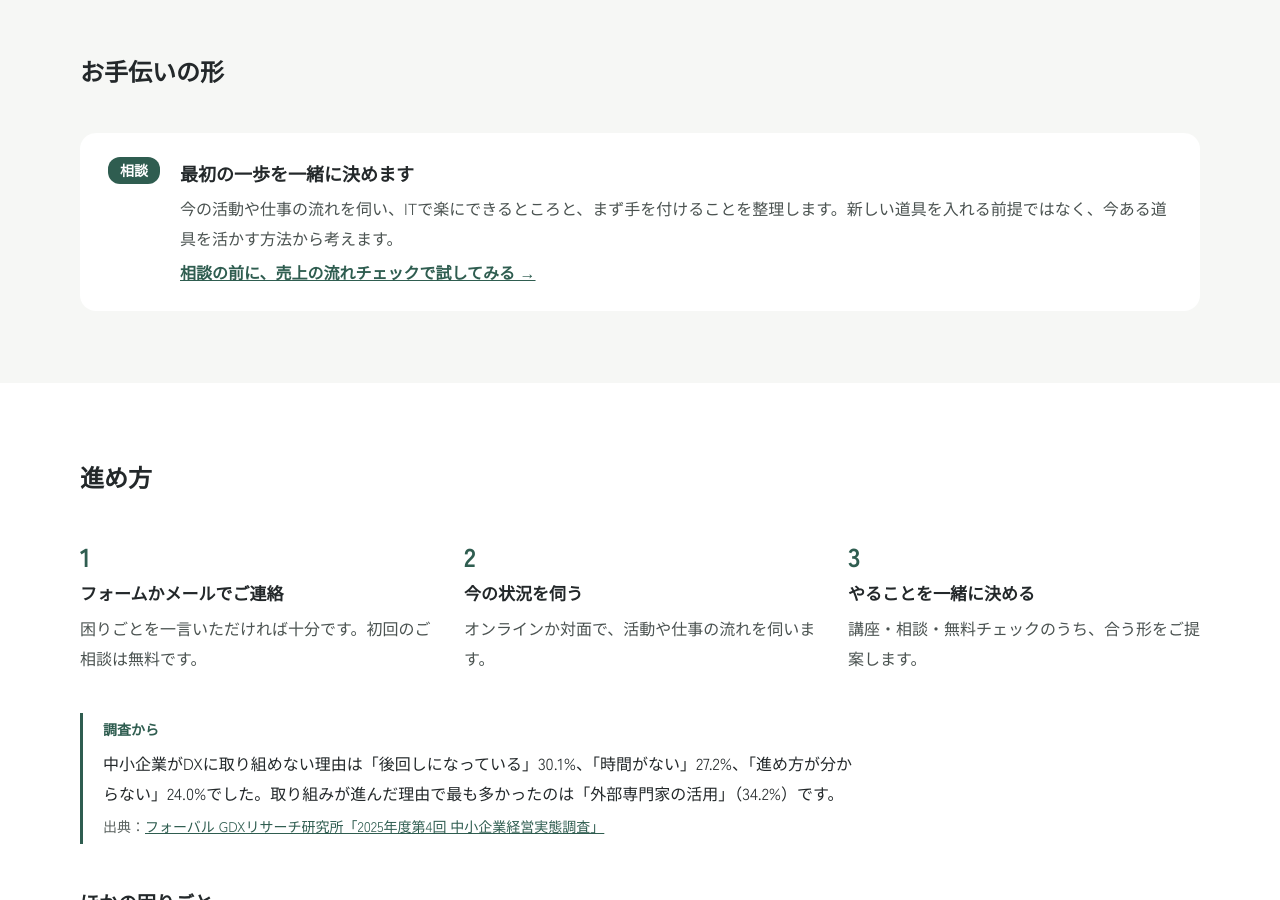
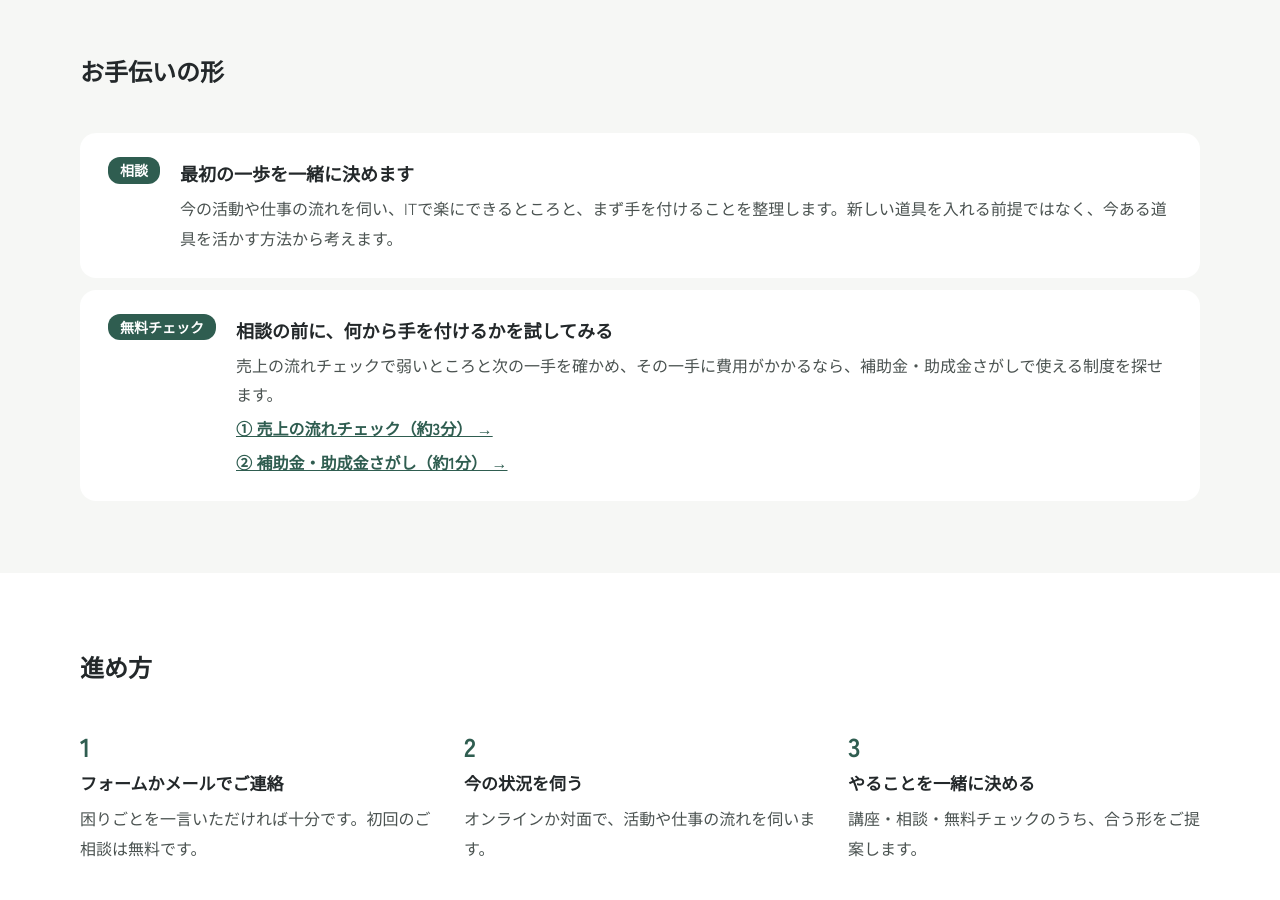
Before and after one commit to fumifumi0831/tomita-ai.jp, a Jekyll site: the page built from services/first-step.html, in a window 1280 px wide and 900 px high, scrolled down 882 px. Built offline with Jekyll 4.4.1, drawn with Linux system fonts in a browser that asks for light colours.

Commit message:
できることの各ページから無料チェックへの導線を追加
Co-Authored-By: Claude Opus 5.5 <noreply@anthropic.com>
Claude-Session: https://claude.ai/code/session_01L8vDNe7qbjzHshKeG5faMY

```diff
--- a/index.html
+++ b/index.html
@@ -71,7 +71,7 @@ description: 富田AIデジタル活用支援事務所は、東京を拠点に
 </a>
 </li>
 </ul>
-<p style="margin: 0; font-size: 16px">東京の補助金・助成金を、やりたいことから探せるページも試作しています。<a href="/subsidy.html" style="font-weight: 700">補助金・助成金さがし →</a></p>
+<p style="margin: 0; font-size: 16px">相談の前に、売上の流れ・補助金・届いたリンクを自分で確かめられる無料チェックもあります。<a href="/check.html" style="font-weight: 700">無料チェックを見る →</a></p>
 </div>
 </section>
 
--- a/services/ai.html
+++ b/services/ai.html
@@ -52,6 +52,7 @@ description: 便利そうだけれど、間違いや個人情報の扱いが心
 <div style="flex: 1 1 320px; min-width: 0; display: flex; flex-direction: column; gap: 4px">
 <h3 style="margin: 0; font-size: 18px; font-weight: 700">AIに入れていい？チェック（準備中）</h3>
 <p style="margin: 0; font-size: 16px; color: #4A5250">入れようとしている情報を選ぶと、注意点が分かる無料のチェックです。</p>
+<p style="margin: 0; font-size: 14px; color: #5C6461">いま使える無料チェックは<a href="/check.html">無料チェックの一覧</a>からどうぞ。</p>
 </div>
 </li>
 </ul>
--- a/services/first-step.html
+++ b/services/first-step.html
@@ -38,7 +38,15 @@ description: 詳しい人も、気軽に聞ける相談先もない。日々の
 <div style="flex: 1 1 320px; min-width: 0; display: flex; flex-direction: column; gap: 4px">
 <h3 style="margin: 0; font-size: 18px; font-weight: 700">最初の一歩を一緒に決めます</h3>
 <p style="margin: 0; font-size: 16px; color: #4A5250">今の活動や仕事の流れを伺い、ITで楽にできるところと、まず手を付けることを整理します。新しい道具を入れる前提ではなく、今ある道具を活かす方法から考えます。</p>
-<a href="/check-sales.html" style="align-self: flex-start; font-size: 16px; font-weight: 700">相談の前に、売上の流れチェックで試してみる →</a>
+</div>
+</li>
+<li style="display: flex; flex-wrap: wrap; gap: 8px 20px; background: #FFFFFF; border-radius: 16px; padding: 24px 28px">
+<span style="flex: 0 0 auto; align-self: flex-start; font-size: 14px; font-weight: 700; color: #FFFFFF; background: #2F5D50; border-radius: 12px; padding: 0 12px; line-height: 1.9">無料チェック</span>
+<div style="flex: 1 1 320px; min-width: 0; display: flex; flex-direction: column; gap: 4px">
+<h3 style="margin: 0; font-size: 18px; font-weight: 700">相談の前に、何から手を付けるかを試してみる</h3>
+<p style="margin: 0; font-size: 16px; color: #4A5250">売上の流れチェックで弱いところと次の一手を確かめ、その一手に費用がかかるなら、補助金・助成金さがしで使える制度を探せます。</p>
+<a href="/check-sales.html" style="align-self: flex-start; font-size: 16px; font-weight: 700">① 売上の流れチェック（約3分） →</a>
+<a href="/subsidy.html" style="align-self: flex-start; font-size: 16px; font-weight: 700">② 補助金・助成金さがし（約1分） →</a>
 </div>
 </li>
 </ul>
--- a/services/security.html
+++ b/services/security.html
@@ -50,8 +50,10 @@ description: 名簿やパスワード、怪しいメールへの対応が、特
 <li style="display: flex; flex-wrap: wrap; gap: 8px 20px; background: #FFFFFF; border-radius: 16px; padding: 24px 28px">
 <span style="flex: 0 0 auto; align-self: flex-start; font-size: 14px; font-weight: 700; color: #FFFFFF; background: #2F5D50; border-radius: 12px; padding: 0 12px; line-height: 1.9">無料チェック</span>
 <div style="flex: 1 1 320px; min-width: 0; display: flex; flex-direction: column; gap: 4px">
-<h3 style="margin: 0; font-size: 18px; font-weight: 700">情報の置き場チェック（準備中）</h3>
-<p style="margin: 0; font-size: 16px; color: #4A5250">いくつかの質問に答えると、気をつけたい点と次の一手が分かる無料のチェックです。</p>
+<h3 style="margin: 0; font-size: 18px; font-weight: 700">届いたリンクを、開く前に確かめる</h3>
+<p style="margin: 0; font-size: 16px; color: #4A5250">メールやSMSのリンクを貼ると、詐欺によく使われる特徴がないかを確かめられます。</p>
+<a href="/check-url.html" style="align-self: flex-start; font-size: 16px; font-weight: 700">リンクのチェックを使う →</a>
+<p style="margin: 0; font-size: 14px; color: #5C6461">名簿やアカウントの持ち方を確かめる「情報の置き場チェック」は準備中です。</p>
 </div>
 </li>
 </ul>
```
Also changed, not shown: services/outreach.html (+8 -0 lines).
